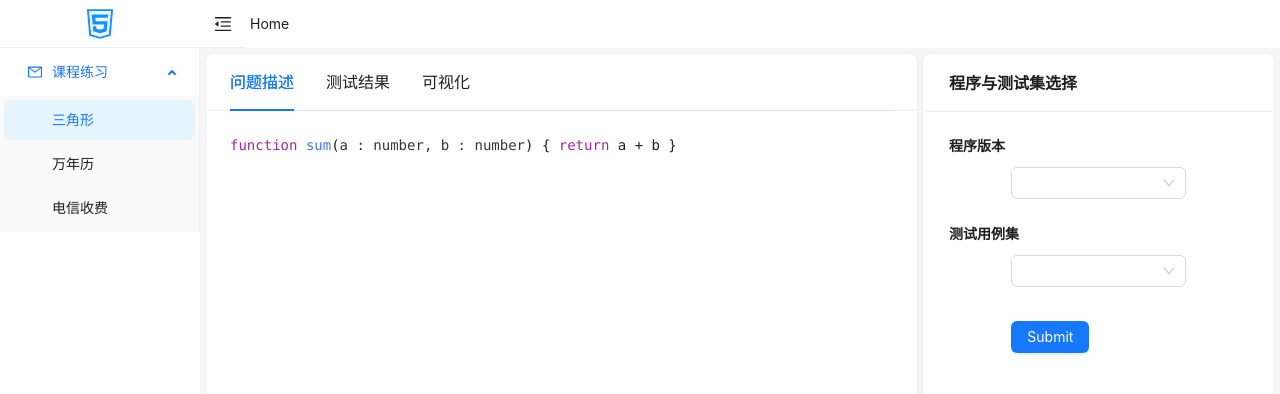
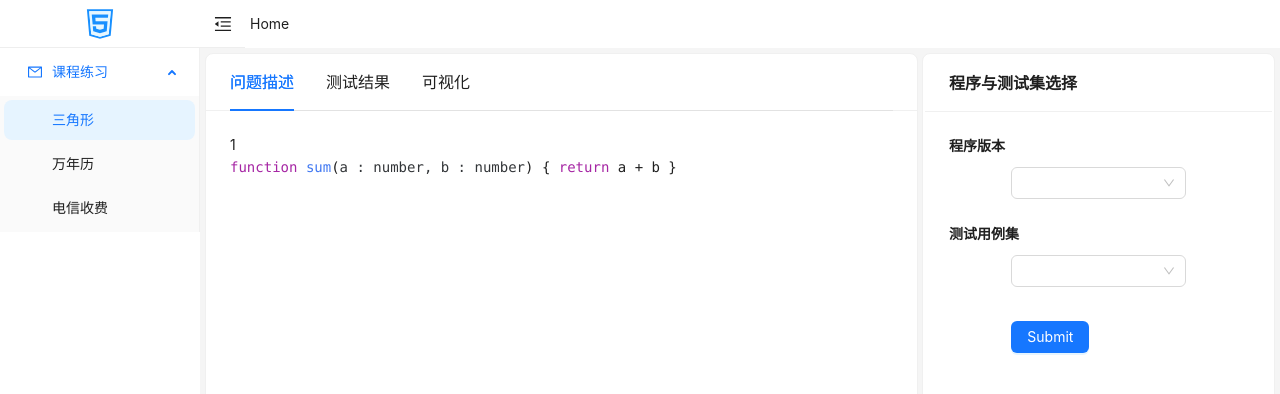
Before and after one commit to ssw331/Test_Tool, a Vue app: page /exec in a window 1280 px wide. Shown: the top 394 px of the page. Built offline with nearby package versions, Linux system fonts and the light colour scheme.

Commit message:
路由和对应组件的嵌套关系修改

```diff
--- a/package.json
+++ b/package.json
@@ -4,7 +4,7 @@
   "version": "0.0.0",
   "type": "module",
   "scripts": {
-    "dev": "vite",
+    "dev": "vite && vitest",
     "build": "vue-tsc && vite build",
     "preview": "vite preview",
     "test": "vitest",
--- a/src/App.vue
+++ b/src/App.vue
@@ -32,7 +32,7 @@ const collapsed = ref<boolean>(false)
         </a-row>
       </a-layout-header>
       <a-layout-content>
-        <router-view/>
+        <router-view />
       </a-layout-content>
     </a-layout>
   </a-layout>
--- a/src/components/Pannel.vue
+++ b/src/components/Pannel.vue
@@ -1,149 +1,9 @@
 <script setup lang="ts">
 
-import {reactive, ref} from "vue";
-import { NCode, NConfigProvider } from 'naive-ui'
-import hljs from 'highlight.js/lib/core'
-import javascript from 'highlight.js/lib/languages/javascript'
-import {expect, onTestFinished, TaskResult, test} from "vitest";
-import {sum} from "../program/sum.ts";
-
-hljs.registerLanguage('javascript', javascript)
-
-const code = `function sum(a : number, b : number)
-{
-    return a + b
-}
-`
-
-const testResult = ref<TaskResult>()
-
-interface FormState {
-  programVer: string;
-  testCase: string;
-}
-
-const tabListNoTitle = [
-  {
-    key: 'problem',
-    tab: '问题描述',
-  },
-  {
-    key: 'result',
-    tab: '测试结果',
-  },
-  {
-    key: 'visible',
-    tab: '可视化',
-  },
-];
-
-const noTitleKey = ref('problem');
-
-const onTabChange = (value: string, type: string) => {
-  console.log(value, type);
-  if (type === 'noTitleKey') {
-    noTitleKey.value = value;
-  }
-};
-
-const formItemLayout = {
-  labelCol: { span: 6 },
-  wrapperCol: { span: 14 },
-};
-
-const formState = reactive<FormState>({
-  programVer: '',
-  testCase: '',
-});
-const onFinish = (values: any) => {
-  console.log('Success:', values);
-  test("adds 1 + 2", async () => {
-    expect(sum(1, 2)).toBe(3)
-    onTestFinished((e) => {
-      testResult.value = e
-    })
-  })
-};
-
-const onFinishFailed = (errorInfo: any) => {
-  console.log('Failed:', errorInfo);
-};
 </script>
 
 <template>
-  <a-row style="height: 90%;">
-    <a-col :span="16">
-      <a-card
-          style="height: 100%; width: auto; margin: 5px 2px 5px 5px"
-          :tab-list="tabListNoTitle"
-          :active-tab-key="noTitleKey"
-          @tabChange="(key: string) => onTabChange(key, 'noTitleKey')"
-      >
-        <p v-if="noTitleKey === 'problem'">
-          <router-view/>
-          <n-config-provider :hljs="hljs">
-            <n-code
-                :code="code"
-                language="Javascript"
-                inline
-            ></n-code>
-          </n-config-provider>
-        </p>
-        <p v-else-if="noTitleKey === 'result'">{{ testResult }}</p>
-        <p v-else-if="noTitleKey === 'visible'">project content</p>
-        <!--    <template #tabBarExtraContent>-->
-        <!--      <a href="#">More</a>-->
-        <!--    </template>-->
-      </a-card>
-    </a-col>
-    <a-col :span="8">
-      <a-card
-          style="height: 100%; width: auto; margin: 5px 5px 5px 2px; padding: 2px"
-          title="程序与测试集选择"
-      >
-        <a-form
-            :model="formState"
-            name="validate_other"
-            v-bind="formItemLayout"
-            @finishFailed="onFinishFailed"
-            @finish="onFinish"
-        >
-          <b> 程序版本 </b>
-          <a-form-item
-              style="justify-content: center; padding-top: 10px;"
-              name="programVer"
-              has-feedback
-              :rules="[{ required: true, message: 'Please select program version!' }]"
-          >
-            <a-select v-model:value="formState.programVer" placeholder="Please select program version">
-              <a-select-option value="0.0.1">0.0.1</a-select-option>
-              <a-select-option value="0.0.2">0.0.2</a-select-option>
-            </a-select>
-          </a-form-item>
-          <b> 测试用例集 </b>
-          <a-form-item
-              style="justify-content: center; padding-top: 10px;"
-              name="testCase"
-              has-feedback
-              :rules="[{ required: true, message: 'Please select test case!' }]"
-          >
-            <a-select v-model:value="formState.testCase" placeholder="Please select test case">
-              <a-select-option value="china">China</a-select-option>
-              <a-select-option value="usa">U.S.A</a-select-option>
-            </a-select>
-          </a-form-item>
-          <a-form-item
-              style="justify-content: center; padding-top: 10px;"
-          >
-            <a-button type="primary" html-type="submit">Submit</a-button>
-          </a-form-item>
-        </a-form>
-        <!--    <template #tabBarExtraContent>-->
-        <!--      <a href="#">More</a>-->
-        <!--    </template>-->
-      </a-card>
-    </a-col>
-  </a-row>
+  <router-view />
 </template>
 
 <style scoped>
--- /dev/null
+++ b/src/components/PannelTemplate.vue
@@ -0,0 +1,158 @@
+<script setup lang="ts">
+
+import {reactive, ref} from "vue";
+import { NCode, NConfigProvider } from 'naive-ui'
+import hljs from 'highlight.js/lib/core'
+import javascript from 'highlight.js/lib/languages/javascript'
+// import {expect, onTestFinished, TaskResult, test} from "vitest";
+// import {sum} from "../program/sum.ts";
+
+interface FormState {
+  programVer: string;
+  testCase: string;
+}
+
+hljs.registerLanguage('javascript', javascript)
+
+const code = `function sum(a : number, b : number)
+{
+    return a + b
+}
+`
+
+const props = defineProps({
+  problem: String,
+  versions: Array,
+})
+
+// const testResult = ref<TaskResult>()
+
+const tabListNoTitle = [
+  {
+    key: 'problem',
+    tab: '问题描述',
+  },
+  {
+    key: 'result',
+    tab: '测试结果',
+  },
+  {
+    key: 'visible',
+    tab: '可视化',
+  },
+];
+
+const noTitleKey = ref('problem');
+
+const onTabChange = (value: string, type: string) => {
+  console.log(value, type);
+  if (type === 'noTitleKey') {
+    noTitleKey.value = value;
+  }
+};
+
+const formItemLayout = {
+  labelCol: { span: 6 },
+  wrapperCol: { span: 14 },
+};
+
+const formState = reactive<FormState>({
+  programVer: '',
+  testCase: '',
+});
+const onFinish = (values: any) => {
+  console.log('Success:', values);
+  // test("adds 1 + 2", async () => {
+  //   expect(sum(1, 2)).toBe(3)
+  //   onTestFinished((e) => {
+  //     testResult.value = e
+  //   })
+  // })
+};
+
+const onFinishFailed = (errorInfo: any) => {
+  console.log('Failed:', errorInfo);
+};
+</script>
+
+<template>
+  <a-row style="height: 90%;">
+    <a-col :span="16">
+      <a-card
+          style="height: 100%; width: auto; margin: 5px 2px 5px 5px"
+          :tab-list="tabListNoTitle"
+          :active-tab-key="noTitleKey"
+          @tabChange="(key: string) => onTabChange(key, 'noTitleKey')"
+      >
+        <p v-if="noTitleKey === 'problem'">
+          {{ props.problem }}
+<!--          <router-view/>-->
+          <n-config-provider :hljs="hljs">
+            <n-code
+                :code="code"
+                language="Javascript"
+                inline
+            ></n-code>
+          </n-config-provider>
+        </p>
+        <p v-else-if="noTitleKey === 'result'"></p>
+        <p v-else-if="noTitleKey === 'visible'">project content</p>
+        <!--    <template #tabBarExtraContent>-->
+        <!--      <a href="#">More</a>-->
+        <!--    </template>-->
+      </a-card>
+    </a-col>
+    <a-col :span="8">
+      <a-card
+          style="height: 100%; width: auto; margin: 5px 5px 5px 2px; padding: 2px"
+          title="程序与测试集选择"
+      >
+        <a-form
+            :model="formState"
+            name="validate_other"
+            v-bind="formItemLayout"
+            @finishFailed="onFinishFailed"
+            @finish="onFinish"
+        >
+          <b> 程序版本 </b>
+          <a-form-item
+              style="justify-content: center; padding-top: 10px;"
+              name="programVer"
+              has-feedback
+              :rules="[{ required: true, message: 'Please select program version!' }]"
+          >
+            <a-select v-model:value="formState.programVer" placeholder="Please select program version">
+<!--              <a-select-option value="0.0.1">{{  }}</a-select-option>-->
+<!--              <a-select-option value="0.0.2">0.0.2</a-select-option>-->
+              <a-select-option v-for="item in props.versions" :value="item">{{ item }}}</a-select-option>
+            </a-select>
+          </a-form-item>
+          <b> 测试用例集 </b>
+          <a-form-item
+              style="justify-content: center; padding-top: 10px;"
+              name="testCase"
+              has-feedback
+              :rules="[{ required: true, message: 'Please select test case!' }]"
+          >
+            <a-select v-model:value="formState.testCase" placeholder="Please select test case">
+              <a-select-option value="china">China</a-select-option>
+              <a-select-option value="usa">U.S.A</a-select-option>
+            </a-select>
+          </a-form-item>
+          <a-form-item
+              style="justify-content: center; padding-top: 10px;"
+          >
+            <a-button type="primary" html-type="submit">Submit</a-button>
+          </a-form-item>
+        </a-form>
+        <!--    <template #tabBarExtraContent>-->
+        <!--      <a href="#">More</a>-->
+        <!--    </template>-->
+      </a-card>
+    </a-col>
+  </a-row>
+</template>
+
+<style scoped>
+
+</style>
--- a/src/components/exec/Calender.vue
+++ b/src/components/exec/Calender.vue
@@ -1,11 +1,14 @@
 <script setup lang="ts">
+
+
+import Pannel from "../PannelTemplate.vue";
+
+const versions = ['0.0.1', '0.0.2']
 
 </script>
 
 <template>
-<div>
-  cal
-</div>
+  <pannel problem="万年历" :versions="versions"></pannel>
 </template>
 
 <style scoped>
--- /dev/null
+++ b/src/components/exec/DefaultOne.vue
@@ -0,0 +1,13 @@
+<script setup lang="ts">
+
+
+import PannelTemplate from "../PannelTemplate.vue";
+</script>
+
+<template>
+  <pannel-template problem="1"/>
+</template>
+
+<style scoped>
+
+</style>
--- a/src/components/exec/Telecom.vue
+++ b/src/components/exec/Telecom.vue
@@ -1,12 +1,13 @@
 <script setup lang="ts">
+
+import Pannel from "../PannelTemplate.vue";
+
+const versions = ['0.0.1', '0.0.2']
 
 </script>
 
 <template>
-  <div>
-    telecom
-  </div>
-
+  <pannel problem="话费" :versions="versions"></pannel>
 </template>
 
 <style scoped>
--- a/src/components/exec/Triangle.vue
+++ b/src/components/exec/Triangle.vue
@@ -1,11 +1,13 @@
 <script setup lang="ts">
+
+import Pannel from "../PannelTemplate.vue";
+
+const versions = ['0.0.1', '0.0.2']
 
 </script>
 
 <template>
-<div>
-  tri
-</div>
+  <pannel problem="三角形" :versions="versions"></pannel>
 </template>
 
 <style scoped>
--- a/src/router/index.ts
+++ b/src/router/index.ts
@@ -3,7 +3,9 @@ import HelloWorld from "../components/HelloWorld.vue";
 import Triangle from "../components/exec/Triangle.vue";
 import Calender from "../components/exec/Calender.vue";
 import Telecom from "../components/exec/Telecom.vue";
+// import Pannel from "../components/PannelTemplate.vue";
 import Pannel from "../components/Pannel.vue";
+import DefaultOne from "../components/exec/DefaultOne.vue";
 
 const routes = [
     {
@@ -16,6 +18,11 @@ const routes = [
         name: 'Exec',
         component: Pannel,
         children: [
+            {
+                path: '',
+                name: 'Default',
+                component: DefaultOne,
+            },
             {
                 path: 'triangle',
                 name: 'Triangle',
```
Also changed, not shown: 1 other file (tests, documents, lock files or other folders).
